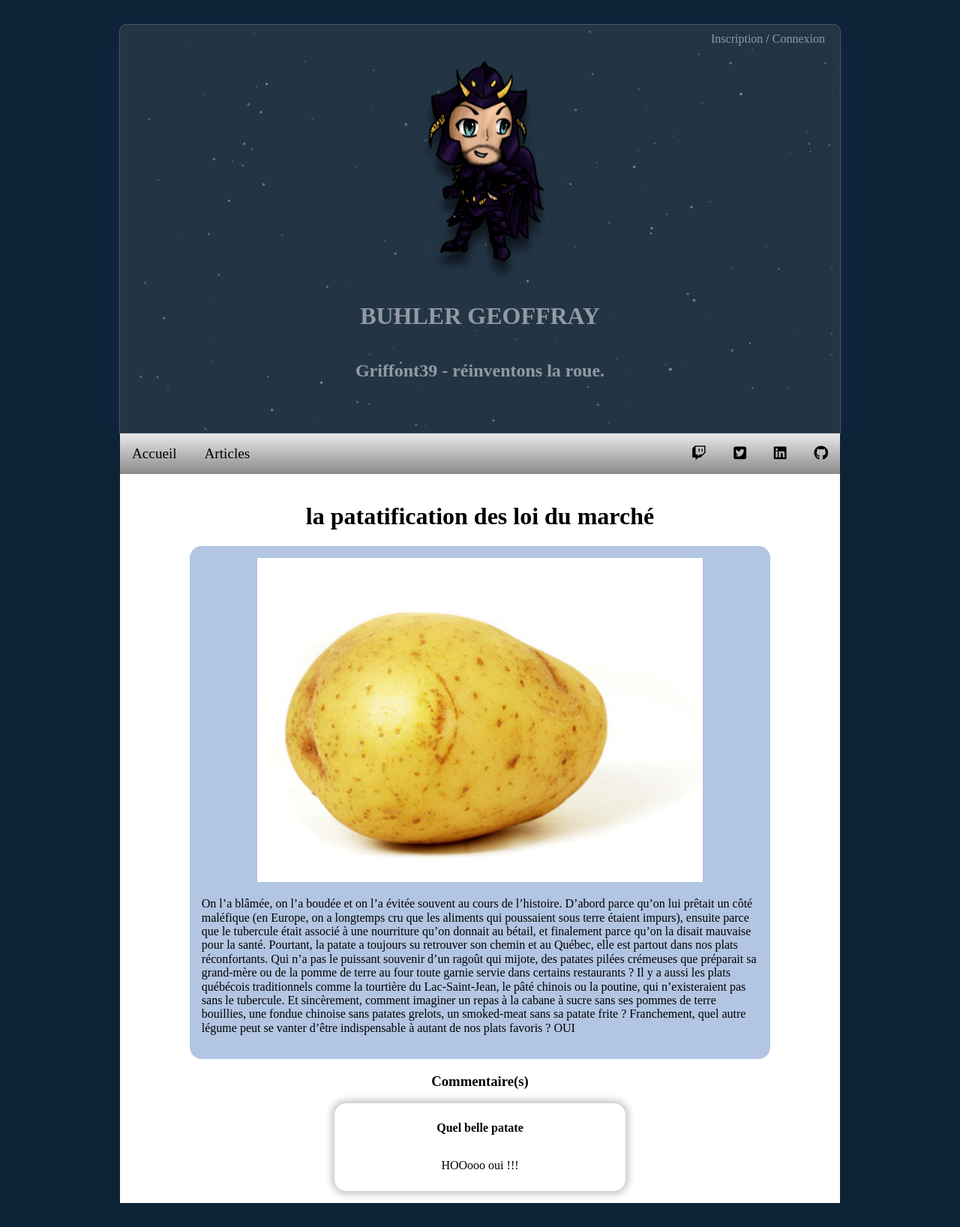
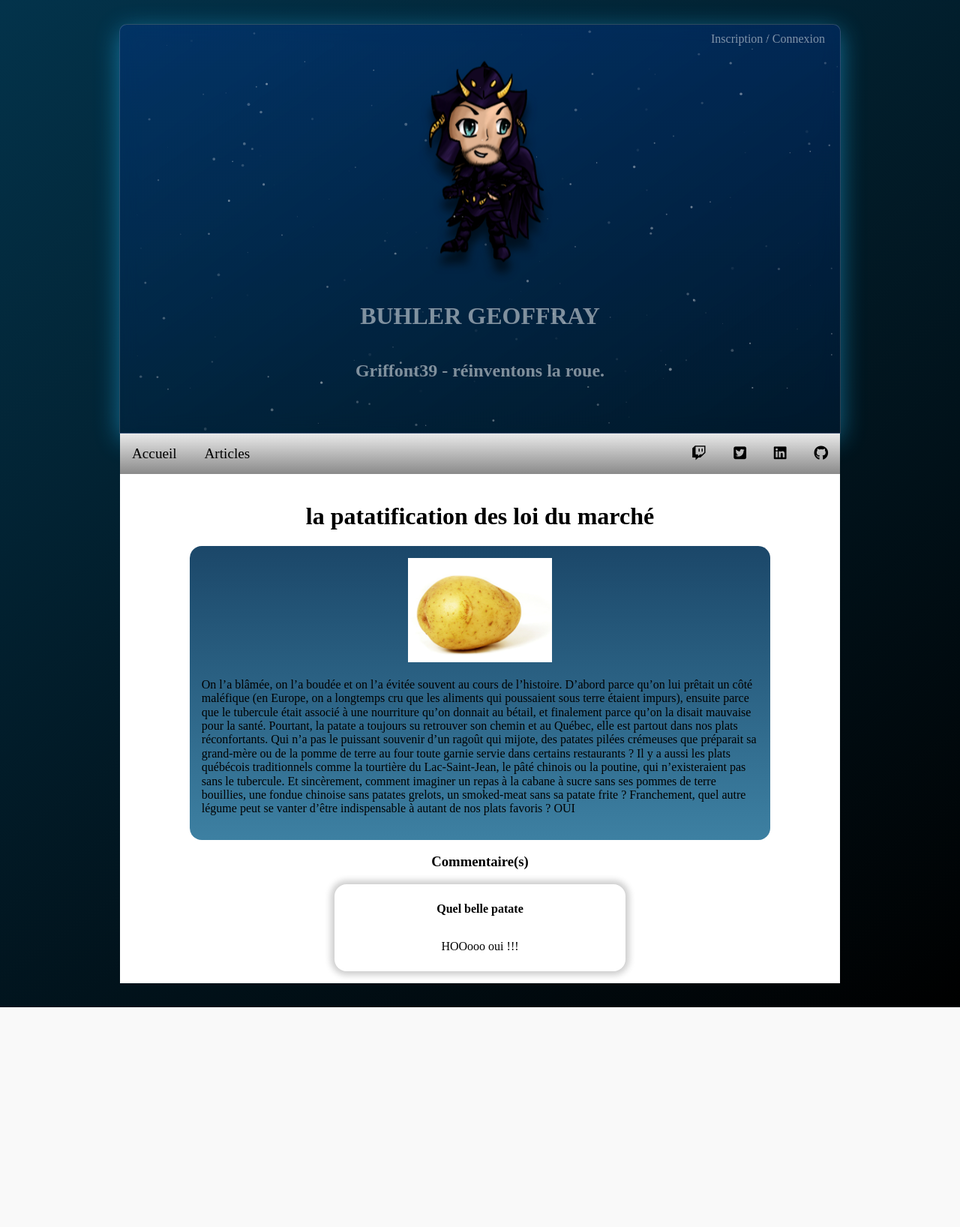
Before and after one commit to Geoffray-buhler/P05-OCR, a PHP site: page /post/1 in a window 1280 px wide. Shown: the whole page at 75% size. After the commit the page ends 1343 px from the top, so only its background shows below. Run offline with PHP 8.4, Linux system fonts and the light colour scheme; data comes from the database, SQL or seed files in the repository; both versions use the stored data as it was after the commit; some libraries are stand-ins or nearby versions.

Commit message:
Stylesation fini

```diff
--- a/site/public/css/style.css
+++ b/site/public/css/style.css
@@ -8,7 +8,7 @@
 body {
   padding: 2rem 0 2rem 0;
   width: 100%;
-  background-color: #0e2336;
+  background: linear-gradient(145deg, rgba(3,51,75,1) 0%, rgba(0,0,0,1) 100%);
   display: flex;
   flex-direction: column;
   justify-content: center;
@@ -37,6 +37,10 @@
 
 .d-none {
   display: none;
+}
+
+.imgpost{
+	width: 15vw;
 }
 
 .icon {
@@ -68,8 +72,8 @@
   height: 68vh;
   color: #ffffff80;
   width: 75%;
-  background: rgba(162,162,162,0.15);
-  box-shadow: 0 8px 32px 0 rgba(31,38,135,0.37);
+	background: linear-gradient(0deg, rgba(0,38,84,0.25) 0%, rgba(0,63,195,0.25) 100%);
+  box-shadow: 0 8px 32px 0 rgba(36, 193, 255, 0.473);
   backdrop-filter: blur(11.0px);
   -webkit-backdrop-filter: blur(11.0px);
   border-radius: 10px 10px 0 0;
@@ -275,14 +279,14 @@
 	margin-top: 1rem;
 }
 
+.mb-1 {
+	margin-bottom: 1rem;
+}
+
 .articleMain {
 	padding: 1rem;
-	background-color: #0c48a350;
+	background: linear-gradient(0deg, rgba(61,128,162,1) 0%, rgba(27,71,105,1) 100%);
 	border-radius: 1rem;
-	width: 80%;
-}
-
-.articleMain img {
 	width: 80%;
 }
 
--- a/site/src/template/pages/articles.html.twig
+++ b/site/src/template/pages/articles.html.twig
@@ -19,7 +19,7 @@
 {% else %}
         <h1>Les derniers articles</h1>
         {% for article in articles %}
-        <div class="articleMain">
+        <div class="articleMain mb-1">
             <a href='/post/{{article.id}}'>
                 <h2 class="center">{{article.title}}</h2>
                 <h4 class="begin">{{article.body|length > 150 ? article.body|slice(0, 150) ~ '...' : article.body  }}</h4>
--- a/site/src/template/pages/post.html.twig
+++ b/site/src/template/pages/post.html.twig
@@ -8,7 +8,7 @@
     {{ parent() }}
     <div class="articleMain">
     {% if article[0].fileName is defined %}
-        <img src="/uploads/{{article[0].fileName}}" alt="image du post {{article[0].title}}"/>
+        <img class="imgpost" src="/uploads/{{article[0].fileName}}" alt="image du post {{article[0].title}}"/>
     {% endif %}
     <p class="begin">{{ article[0].body }}</p>
     </div>
```
Also changed, not shown: site/public/phpsqlite.db, site/public/uploads/Griffont391800px-Georgia_Aquarium_-_Giant_Grouper_edit.jpg (added).
